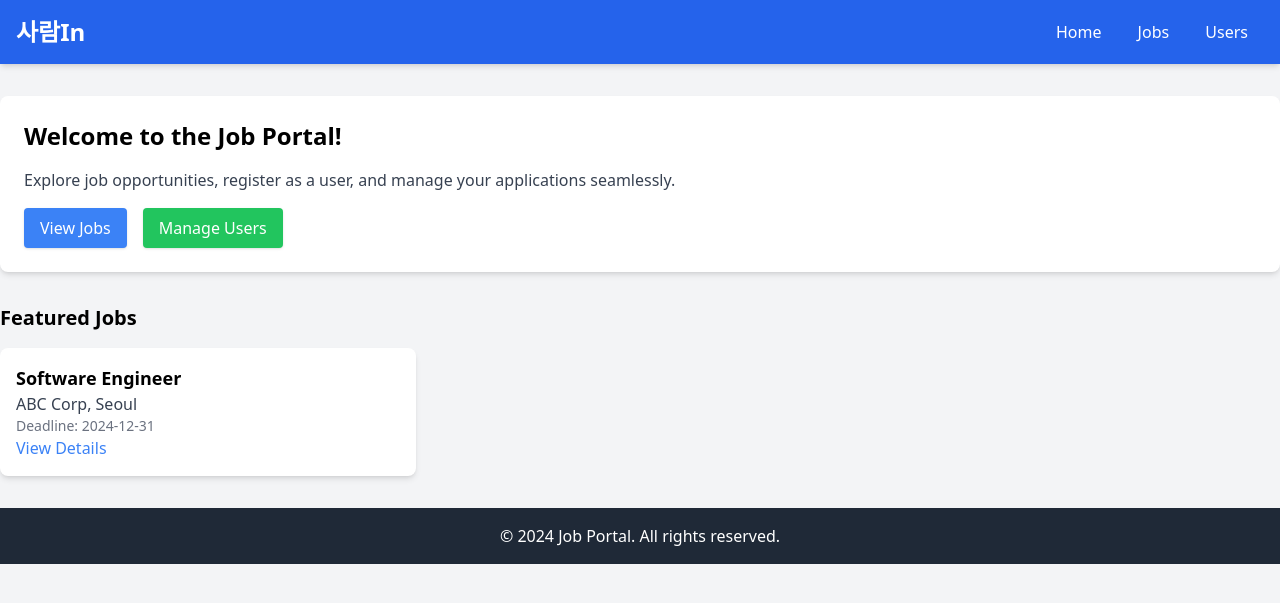
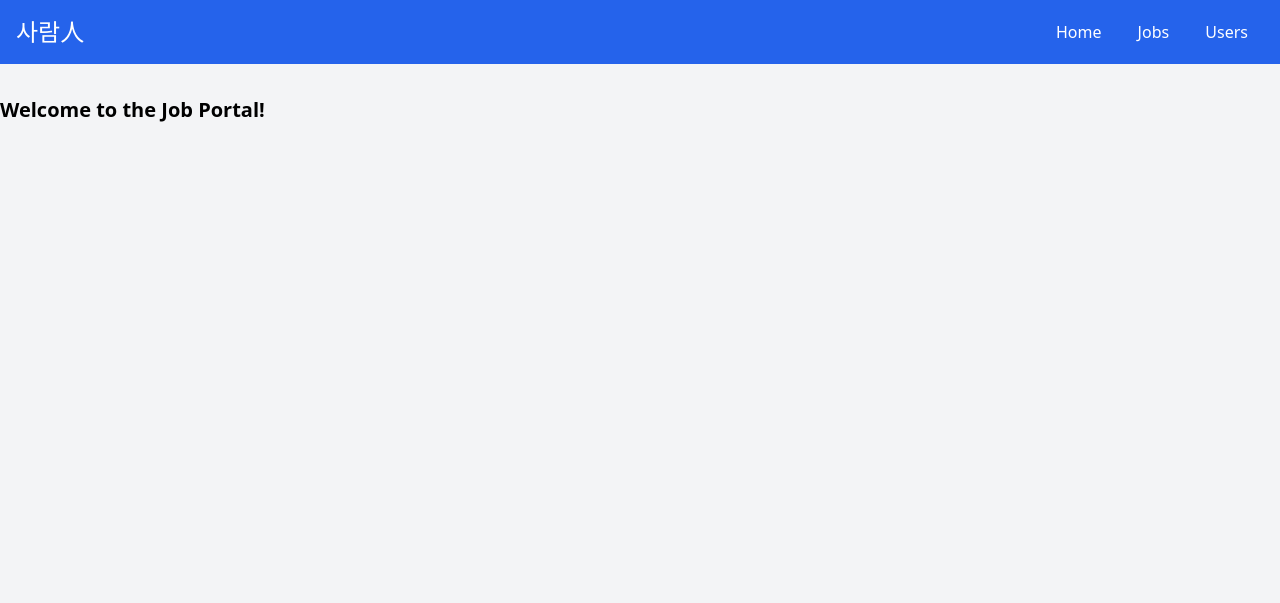
Before and after one commit to ChatHongPT/Saramin, a Flask app: page / in a window 1280 px wide. Shown: the top 603 px of the page. Run offline with Flask 3, Linux system fonts and the light colour scheme; parts of the project's set-up code (start-up, migrations or seed data) failed here and were passed over.

Commit message:
fix: templates 수정

```diff
--- a/templates/index.html
+++ b/templates/index.html
@@ -6,54 +6,19 @@
     <title>Job Portal</title>
     <link href="/static/css/tailwind.min.css" rel="stylesheet">
 </head>
-
-<body class="bg-gray-100 font-sans leading-normal tracking-normal">
-    <header class="bg-blue-600 p-4 shadow-md">
-        <div class="container mx-auto text-white flex justify-between items-center">
-            <div class="flex items-center space-x-4">
-                <h1 class="text-2xl font-bold">사람In</h1>
-            </div>
+<body class="bg-gray-100">
+    <header class="bg-blue-600 p-4">
+        <div class="container mx-auto flex justify-between items-center">
+            <h1 class="text-2xl text-white">사람人</h1>
             <nav>
-                <a href="/" class="text-white px-4 hover:underline">Home</a>
-                <a href="/api/jobs" class="text-white px-4 hover:underline">Jobs</a>
-                <a href="/api/users" class="text-white px-4 hover:underline">Users</a>
+                <a href="/" class="text-white hover:underline px-4">Home</a>
+                <a href="/api/jobs" class="text-white hover:underline px-4">Jobs</a>
+                <a href="/api/users" class="text-white hover:underline px-4">Users</a>
             </nav>
         </div>
     </header>
-
     <main class="container mx-auto mt-8">
-        <section class="bg-white shadow-md rounded-lg p-6">
-            <h2 class="text-2xl font-bold mb-4">Welcome to the Job Portal!</h2>
-            <p class="text-gray-700 mb-4">
-                Explore job opportunities, register as a user, and manage your applications seamlessly.
-            </p>
-            <div class="flex space-x-4">
-                <a href="/api/jobs" class="bg-blue-500 text-white px-4 py-2 rounded shadow hover:bg-blue-600">
-                    View Jobs
-                </a>
-                <a href="/api/users" class="bg-green-500 text-white px-4 py-2 rounded shadow hover:bg-green-600">
-                    Manage Users
-                </a>
-            </div>
-        </section>
-        <section class="mt-8">
-            <h3 class="text-xl font-bold mb-4">Featured Jobs</h3>
-            <div class="grid grid-cols-1 md:grid-cols-2 lg:grid-cols-3 gap-4">
-                <!-- Job Card Example -->
-                <div class="bg-white p-4 rounded-lg shadow-md">
-                    <h4 class="text-lg font-bold">Software Engineer</h4>
-                    <p class="text-gray-700">ABC Corp, Seoul</p>
-                    <p class="text-gray-500 text-sm">Deadline: 2024-12-31</p>
-                    <a href="#" class="text-blue-500 hover:underline">View Details</a>
-                </div>
-                <!-- Add more job cards dynamically using Flask if needed -->
-            </div>
-        </section>
+        <h2 class="text-xl font-bold">Welcome to the Job Portal!</h2>
     </main>
-    <footer class="bg-gray-800 text-white p-4 mt-8">
-        <div class="container mx-auto text-center">
-            <p>&copy; 2024 Job Portal. All rights reserved.</p>
-        </div>
-    </footer>
 </body>
 </html>
```
